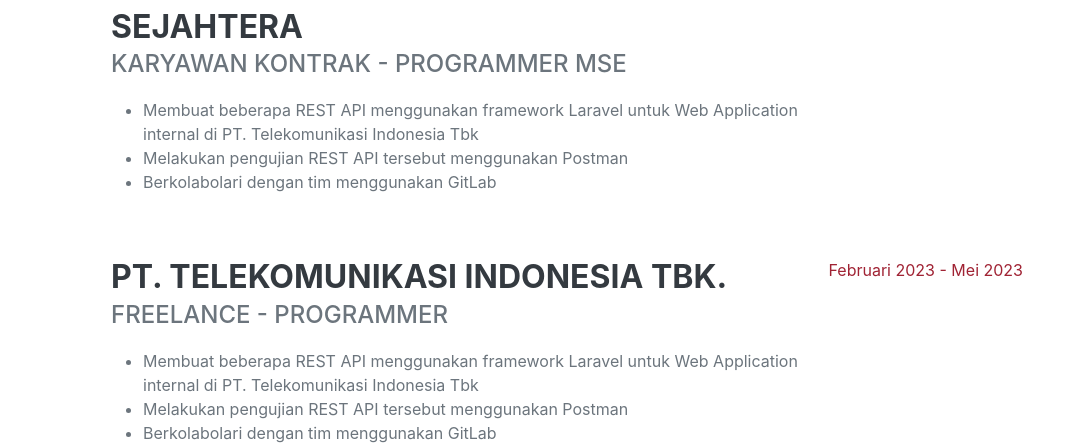
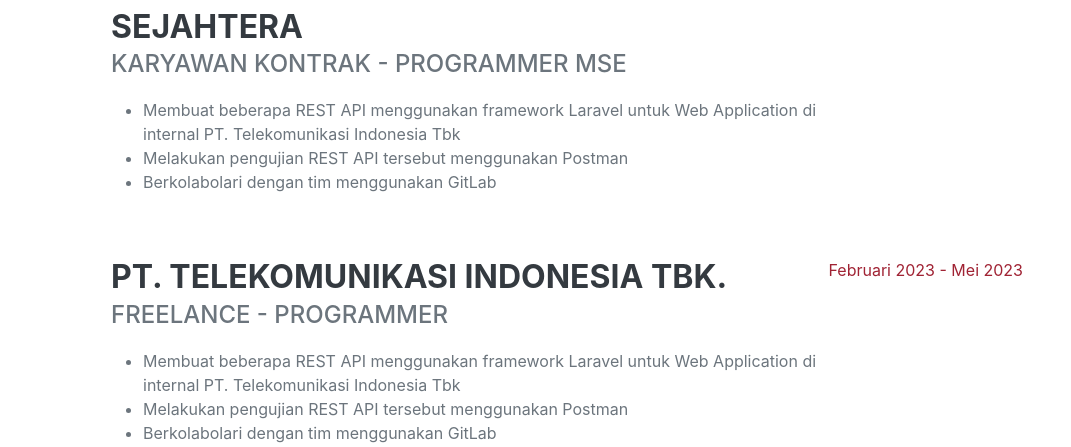
Before and after one commit to YoggyRachmawan/PersonalProfile, a plain HTML site: page index.html in a window 1280 px wide. Shown: the part 1229-1676 px from the top of the page, without its empty margins (209-1280 px from the left). Drawn offline with nearby package versions, Linux system fonts and the light colour scheme; a web font is replaced by a local one.

Commit message:
PersonalProfile

```diff
--- a/index.html
+++ b/index.html
@@ -85,7 +85,7 @@
                         <h3 class="mb-0">Koperasi Jasa Pratama Indonesia Sejahtera</h3>
                         <div class="subheading mb-3">Karyawan Kontrak - Programmer MSE</div>
                         <ul>
-                            <li>Membuat beberapa REST API menggunakan framework Laravel untuk Web Application internal di PT. Telekomunikasi Indonesia Tbk</li>
+                            <li>Membuat beberapa REST API menggunakan framework Laravel untuk Web Application di internal PT. Telekomunikasi Indonesia Tbk</li>
                             <li>Melakukan pengujian REST API tersebut menggunakan Postman</li>
                             <li>Berkolabolari dengan tim menggunakan GitLab</li>
                         </ul>
@@ -97,7 +97,7 @@
                         <h3 class="mb-0">PT. Telekomunikasi Indonesia Tbk.</h3>
                         <div class="subheading mb-3">Freelance - Programmer</div>
                         <ul>
-                            <li>Membuat beberapa REST API menggunakan framework Laravel untuk Web Application internal di PT. Telekomunikasi Indonesia Tbk</li>
+                            <li>Membuat beberapa REST API menggunakan framework Laravel untuk Web Application di internal PT. Telekomunikasi Indonesia Tbk</li>
                             <li>Melakukan pengujian REST API tersebut menggunakan Postman</li>
                             <li>Berkolabolari dengan tim menggunakan GitLab</li>
                         </ul>
```
